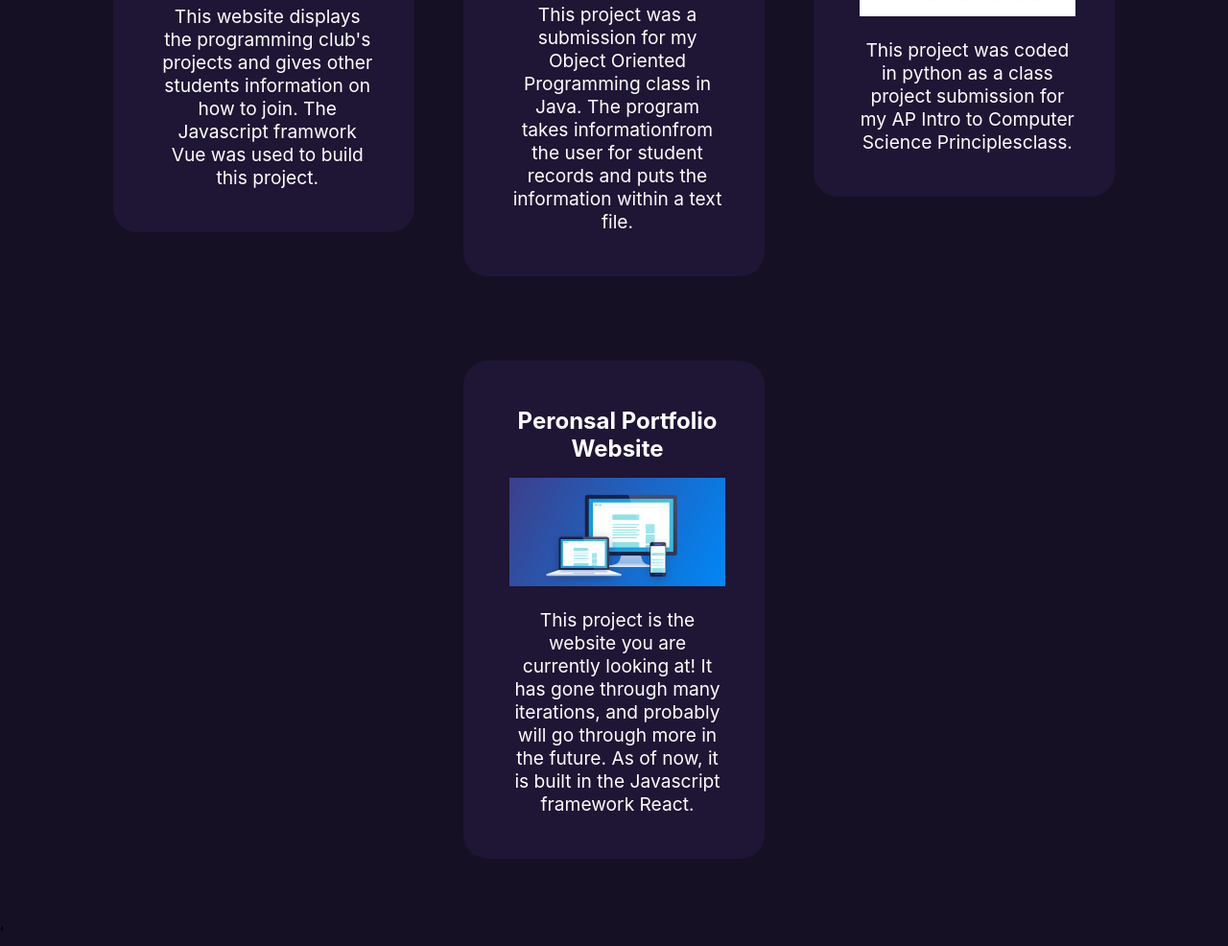
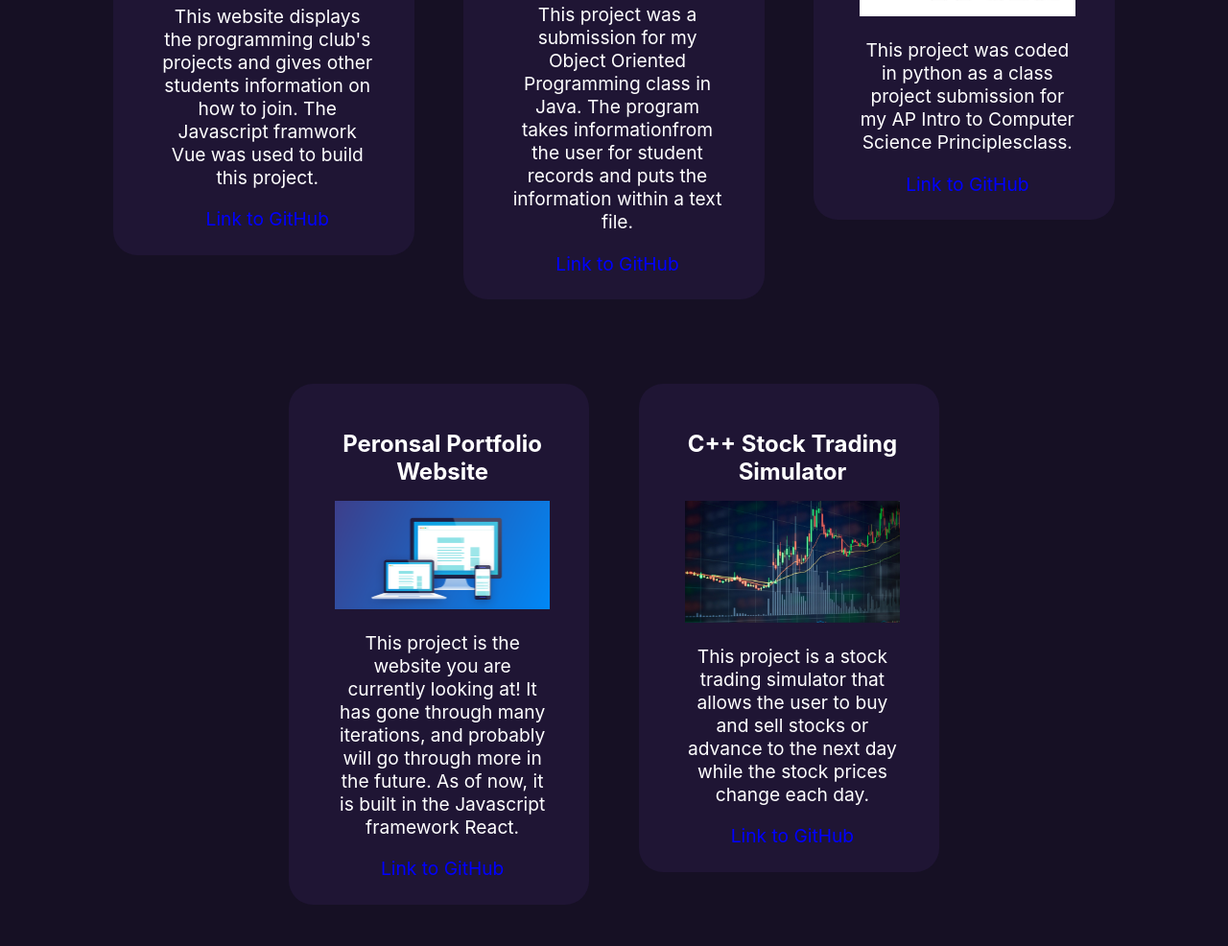
Before and after one commit to JoshuaJ18/Personal-Portfolio, a React app in the folder website/: page / in a window 1280 px wide. Shown: the part 3051-4037 px from the top of the page at 96% size. Built offline with nearby package versions, Linux system fonts and the light colour scheme.

Commit message:
New Project and Links to Github
Added a new project to the project data and created a link to the github pages of each project.

```diff
--- a/website/src/components/projects/Project.js
+++ b/website/src/components/projects/Project.js
@@ -22,6 +22,7 @@ function Project() {
                 <h1> {item.pName} </h1>
                 <img src={item.img} className="img"/>
                 <p> {item.description} </p>
+                <a href={item.link} target="_blank"> Link to GitHub </a>
               </li>
             </ul>
           )
--- a/website/src/components/projects/ProjectData.js
+++ b/website/src/components/projects/ProjectData.js
@@ -2,6 +2,7 @@ import hangman from "./hangman.jpg";
 import student from "./studentRecords.jpg";
 import programming from "./programmingClubWebsite.png";
 import website from "./website.png";
+import trading from "./trading.jpg";
 
 export const ProjectData = [
   {
@@ -24,6 +25,7 @@ export const ProjectData = [
     + "class.",
     img: hangman,
     class: "project-items",
+    lin: "https://github.com/JoshuaJ18/HangmanProject",
   },
   {
     pName: "Peronsal Portfolio Website",
@@ -31,5 +33,14 @@ export const ProjectData = [
     + "go through more in the future. As of now, it is built in the Javascript framework React.",
     img: website,
     class: "project-items",
+    link: "https://github.com/JoshuaJ18/Personal-Portfolio",
+  },
+  {
+    pName: "C++ Stock Trading Simulator",
+    description: "This project is a stock trading simulator that allows the user to buy and sell stocks or advance to the next day "
+    + "while the stock prices change each day.",
+    img: trading,
+    class: "project-items",
+    link: "https://github.com/JoshuaJ18/Personal-Portfolio",
   },
 ]
--- a/website/src/components/projects/ProjectStyles.css
+++ b/website/src/components/projects/ProjectStyles.css
@@ -46,6 +46,15 @@
   font-size: 1.2em;
 }
 
+.project-items a {
+  font-size: 1.2em;
+  color: blue;
+}
+
+.project-items a:hover {
+  color: white;
+}
+
 @media screen and (max-width: 901px) {
   .project-container {
     margin-top: 20vh;
```
Also changed, not shown: website/src/components/projects/trading.jpg (added).
